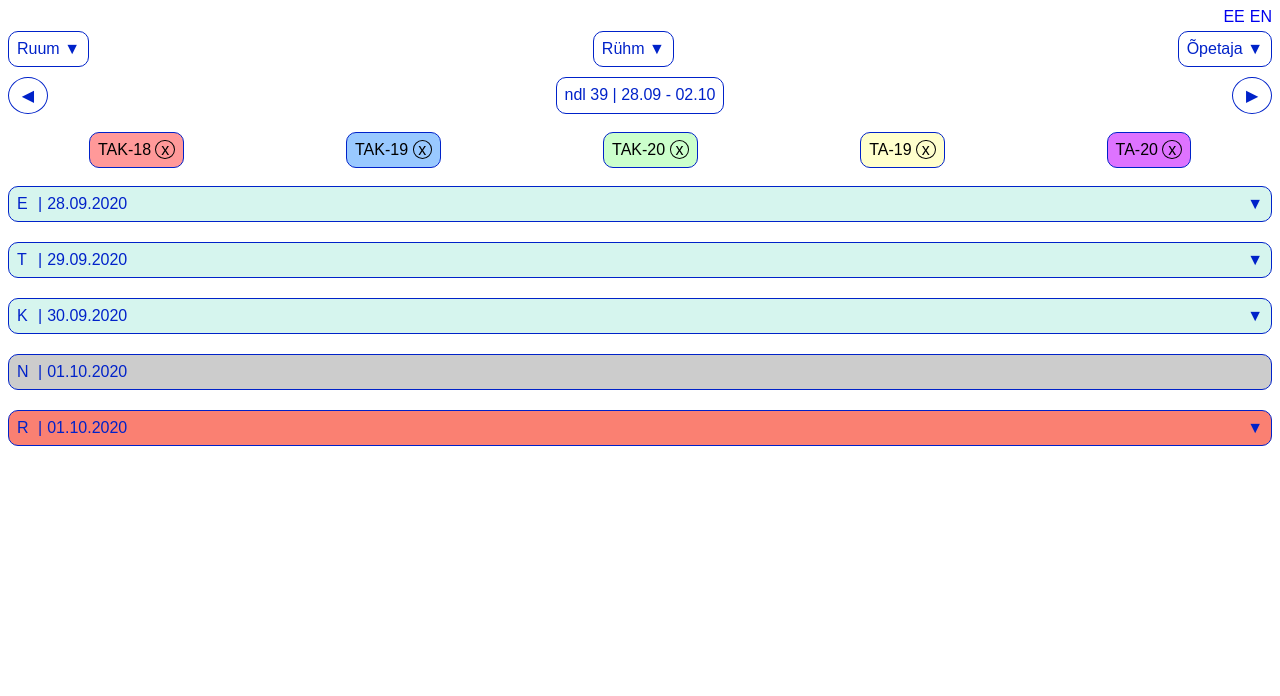
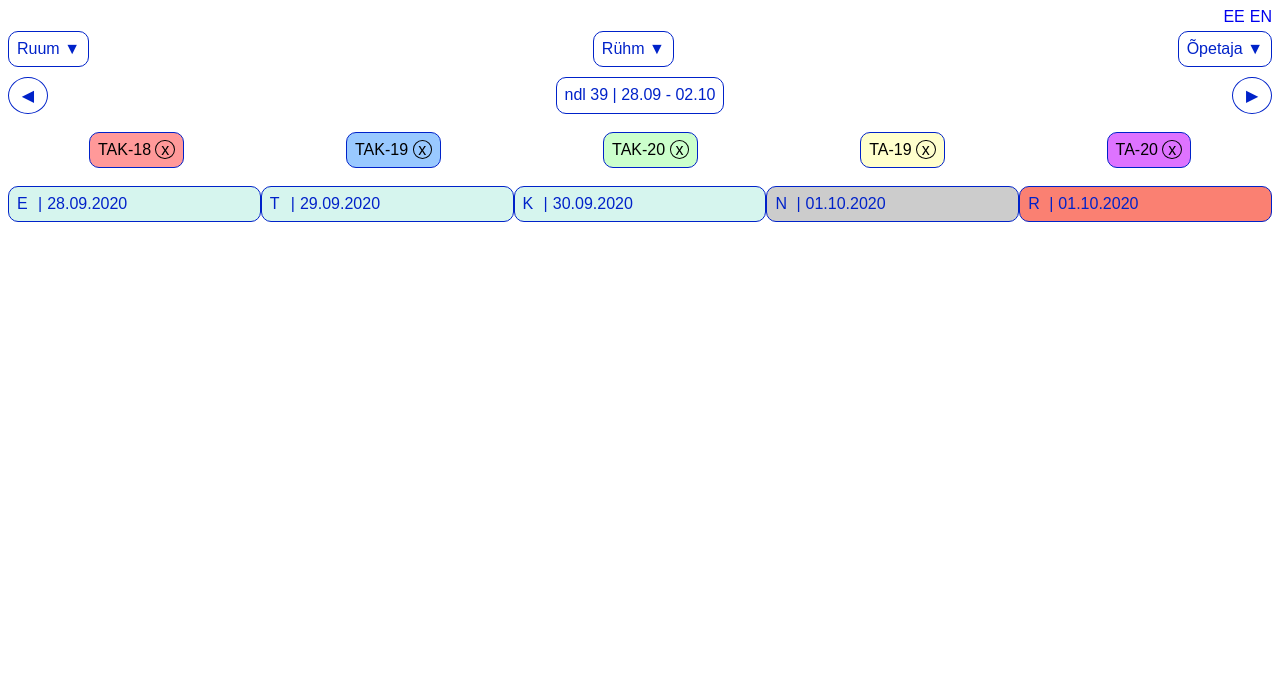
Before and after one commit to fs-s/TeamEZ, a PHP site: page /index.html in a window 1280 px wide. Shown: the top 696 px of the page. Run offline with PHP 8.4, Linux system fonts and the light colour scheme.

Commit message:
added pseudo-desktop view

```diff
--- a/style.css
+++ b/style.css
@@ -80,6 +80,20 @@ a {
 .days {
 	display: flex;
 	flex-direction: column;
+}
+
+@media only screen and (min-width: 800px){
+	.days {
+		flex-direction: row;
+	}
+
+	.days > a {
+		flex: 1;
+	}
+
+	.days .open {
+		display: none;
+	}
 }
 
 .days > div, .days > a{
```
